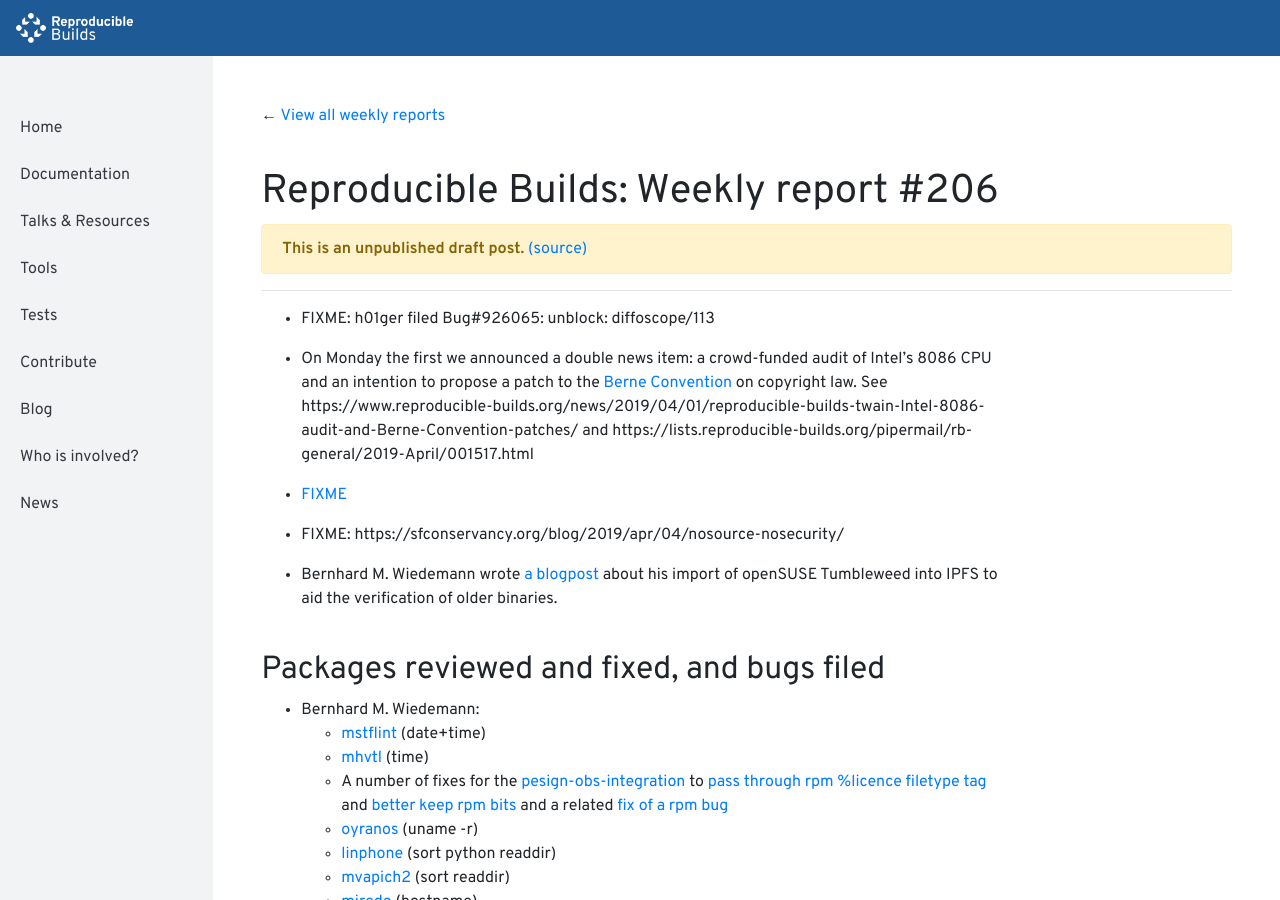
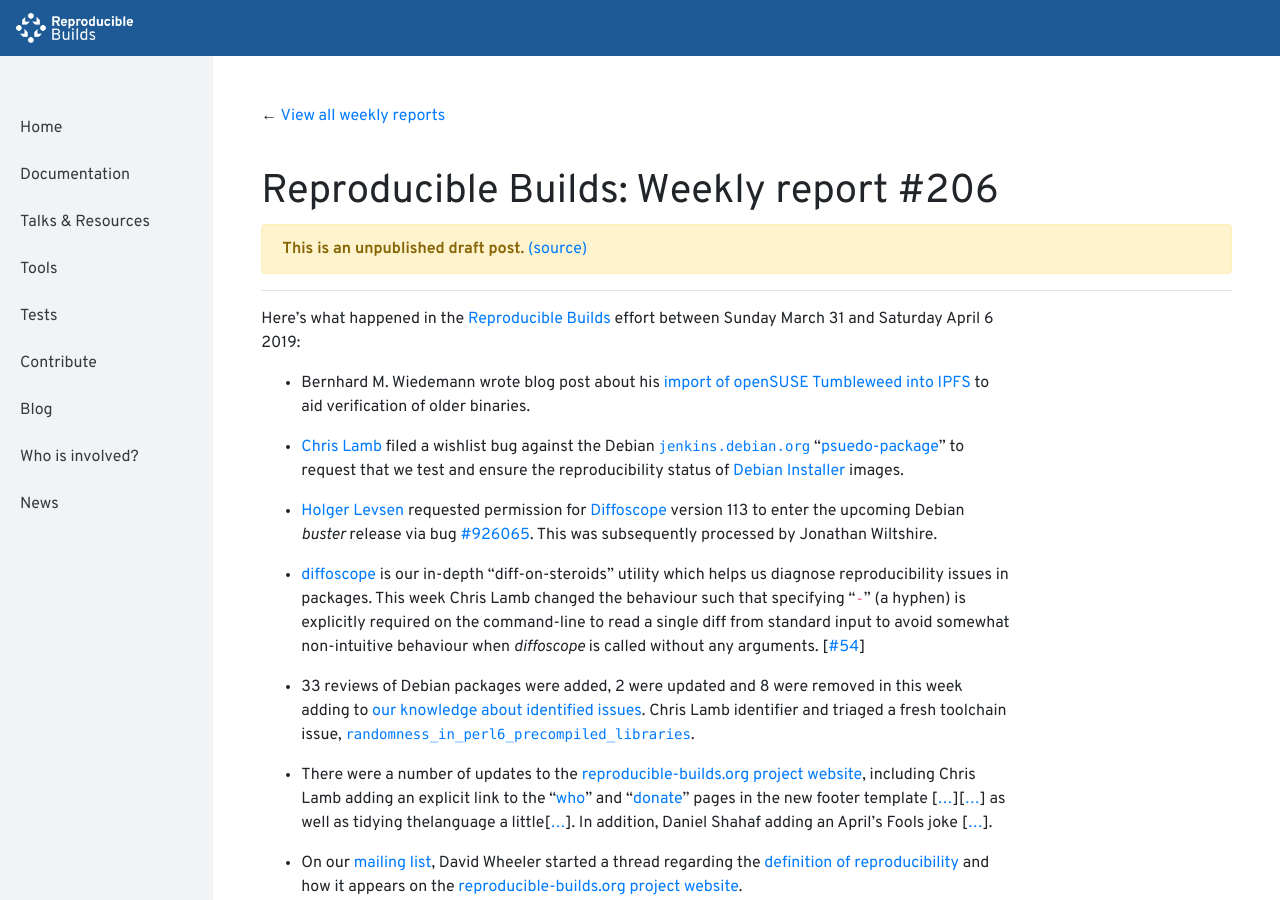
Before and after one commit to prototypefund/reproducible-website, a Jekyll site: the page built from _blog/posts/206.md, in a window 1280 px wide and 900 px high. Built offline with Jekyll 4.4.1, drawn with Linux system fonts in a browser that asks for light colours; some of the changed text lies outside the part shown.

Commit message:
Initial draft.

```diff
--- a/_blog/posts/206.md
+++ b/_blog/posts/206.md
@@ -3,31 +3,72 @@
 week: 206
 ---
 
-* FIXME: h01ger filed Bug#926065: unblock: diffoscope/113
+Here's what happened in the [Reproducible Builds](https://reproducible-builds.org) effort between Sunday March 31 and Saturday April 6 2019:
 
-* On Monday the first we announced a double news item: a crowd-funded audit of Intel's 8086 CPU and an intention to propose a patch to the [Berne Convention](https://en.wikipedia.org/wiki/Berne_Convention) on copyright law. See https://www.reproducible-builds.org/news/2019/04/01/reproducible-builds-twain-Intel-8086-audit-and-Berne-Convention-patches/ and https://lists.reproducible-builds.org/pipermail/rb-general/2019-April/001517.html
+* Bernhard M. Wiedemann wrote blog post about his [import of openSUSE Tumbleweed into IPFS](https://lizards.opensuse.org/2019/04/03/experimental-opensuse-mirror-via-ipfs/) to aid verification of older binaries.
+
+* [Chris Lamb](https://chris-lamb.co.uk/) filed a wishlist bug against the Debian [`jenkins.debian.org`](http://bugs.debian.org/jenkins.debian.org) "[psuedo-package](https://www.debian.org/Bugs/pseudo-packages)" to request that we test and ensure the reproducibility status of [Debian Installer](https://www.debian.org/devel/debian-installer/) images.
+
+* [Holger Levsen](http://layer-acht.org/thinking/) requested permission for [Diffoscope](https://diffoscope.org/) version 113 to enter the upcoming Debian *buster* release via bug [#926065](https://bugs.debian.org/926065). This was subsequently processed by Jonathan Wiltshire.
+
+* [diffoscope](https://diffoscope.org/) is our in-depth "diff-on-steroids" utility which helps us diagnose reproducibility issues in packages. This week Chris Lamb changed the behaviour such that specifying "`-`" (a hyphen) is explicitly required on the command-line to read a single diff from standard input to avoid somewhat non-intuitive behaviour when *diffoscope* is called without any arguments.&nbsp;[[#54](https://salsa.debian.org/reproducible-builds/diffoscope/issues/54)]
+
+* 33 reviews of Debian packages were added, 2 were updated and 8 were removed in this week adding to [our knowledge about identified issues](https://tests.reproducible-builds.org/debian/index_issues.html). Chris Lamb identifier and triaged a fresh toolchain issue, [`randomness_in_perl6_precompiled_libraries`](https://salsa.debian.org/reproducible-builds/reproducible-notes/commit/b718ab29).
+
+* There were a number of updates to the [reproducible-builds.org project website](https://reproducible-builds.org), including Chris Lamb adding an explicit link to the "[who]({{ "/who/" | prepend: site.baseurl }})" and "[donate]({{ "/donate/" | prepend: site.baseurl }})" pages in the new footer template [[...](https://salsa.debian.org/reproducible-builds/reproducible-website/commit/2d14946)][[...](https://salsa.debian.org/reproducible-builds/reproducible-website/commit/7a95a81)] as well as tidying thelanguage a little[[...](https://salsa.debian.org/reproducible-builds/reproducible-website/commit/7a222f0)]. In addition, Daniel Shahaf adding an April's Fools joke [[...](https://salsa.debian.org/reproducible-builds/reproducible-website/commit/68f4b00)].
+
+* On our [mailing list](https://lists.reproducible-builds.org/pipermail/rb-general/), David Wheeler started a thread regarding the [definition of reproducibility](https://lists.reproducible-builds.org/pipermail/rb-general/2019-April/001523.html) and how it appears on the [reproducible-builds.org project website](https://reproducible-builds.org).
+
+* Chris Lamb updated the [LetsEncrypt](https://letsencrypt.org/) SSL certificate for [buildinfo.debian.net](https://buildinfo.debian.net).
+
+* On the [Software Freedom Conservancy](https://sfconservancy.org/) blog, [Pamela Chestek](https://chesteklegal.com/) wrote a post titled "[Do You Know Where Your Code Came From?](https://sfconservancy.org/blog/2019/apr/04/nosource-nosecurity/) which references the Reproducible Builds project. In addition,Reproducible Builds (and supply chain security in general) were mentioned on [episode 15 of the LibreLounge podcast](https://librelounge.org/episodes/episode-15-at-libre-planet-with-sean-obrien.html).
 
 
-* [FIXME](#926242)
+## Packages reviewed and fixed, and bugs filed
 
-* FIXME: https://sfconservancy.org/blog/2019/apr/04/nosource-nosecurity/
-
-* Bernhard M. Wiedemann wrote [a blogpost](https://lizards.opensuse.org/2019/04/03/experimental-opensuse-mirror-via-ipfs/) about his import of openSUSE Tumbleweed into IPFS to aid the verification of older binaries.
-
-## Packages reviewed and fixed, and bugs filed
 * Bernhard M. Wiedemann:
-    * [mstflint](https://github.com/Mellanox/mstflint/pull/57) (date+time)
+    * [mstflint](https://github.com/Mellanox/mstflint/pull/57) (date/time)
     * [mhvtl](https://github.com/markh794/mhvtl/pull/39) (time)
-    * A number of fixes for the [pesign-obs-integration](https://github.com/openSUSE/pesign-obs-integration) to [pass through rpm %licence filetype tag](https://github.com/openSUSE/pesign-obs-integration/pull/13) and [better keep rpm bits](https://github.com/openSUSE/pesign-obs-integration/pull/14) and a related [fix of a rpm bug](https://github.com/rpm-software-management/rpm/pull/656)
-    * [oyranos](https://github.com/oyranos-cms/oyranos/pull/52) (uname -r)
-    * [linphone](https://github.com/BelledonneCommunications/linphone/pull/112) (sort python readdir)
-    * [mvapich2](http://mailman.cse.ohio-state.edu/pipermail/mvapich-discuss/2019-April/006837.html) (sort readdir)
+    * A number of fixes for the [pesign-obs-integration](https://github.com/openSUSE/pesign-obs-integration) to [pass through RPM `%licence` filetype tag](https://github.com/openSUSE/pesign-obs-integration/pull/13) and [better keep RPM bits](https://github.com/openSUSE/pesign-obs-integration/pull/14) and a related [fix of an RPM bug](https://github.com/rpm-software-management/rpm/pull/656)
+    * [oyranos](https://github.com/oyranos-cms/oyranos/pull/52) (`uname -r`)
+    * [linphone](https://github.com/BelledonneCommunications/linphone/pull/112) (sort Python `readdir`)
+    * [mvapich2](http://mailman.cse.ohio-state.edu/pipermail/mvapich-discuss/2019-April/006837.html) (sort `readdir`)
     * [miredo](http://git.remlab.net/gitweb/?p=miredo.git;a=commitdiff;h=a31ef243d0038bf22bfe5f03b9f377a8819c5da0) (hostname)
-    * [python-Django1](https://build.opensuse.org/request/show/690652) (FTBFS-2028)
+    * [python-Django1](https://build.opensuse.org/request/show/690652) ("FTBFS-2028")
     * [inotify-tools](https://build.opensuse.org/request/show/691329) (date [orphaned upstream](https://github.com/rvoicilas/inotify-tools/pull/97))
-    * [warzone2100](https://build.opensuse.org/request/show/691438) (sort zip -X [already upstream](https://github.com/Warzone2100/warzone2100/pull/98))
+    * [warzone2100](https://build.opensuse.org/request/show/691438) (`sort zip -X` [already upstream](https://github.com/Warzone2100/warzone2100/pull/98))
     * [diffoscope](https://build.opensuse.org/request/show/691762) (update to version 113)
 
-* [Chris Lamb updated the SSL certificate for buildinfo.debian.net](https://buildinfo.debian.net)
+* Chris Lamb:
+    * [#926298](https://bugs.debian.org/926298) filed against [adms](https://tracker.debian.org/pkg/adms).
+    * [#926300](https://bugs.debian.org/926300) filed against [qpid-proton](https://tracker.debian.org/pkg/qpid-proton).
+    * [#926301](https://bugs.debian.org/926301) filed against [coda](https://tracker.debian.org/pkg/coda).
+    * [#926421](https://bugs.debian.org/926421) filed against [netcdf-parallel](https://tracker.debian.org/pkg/netcdf-parallel).
 
-* [Reproducible Builds and supply chain security in general mentioned on episode 15 of the LibreLounge podcast approx 9m in.](https://librelounge.org/episodes/episode-15-at-libre-planet-with-sean-obrien.html)
+
+## Test framework development
+
+* We operate a comprehensive [Jenkins](https://jenkins.io/)-based testing framework that powers [tests.reproducible-builds.org](https://tests.reproducible-builds.org). The following changes were done this week:
+
+* Chris Lamb:
+    * Avoid double spaces in IRC output, eg. "`Failed  http://example.com/`".&nbsp;[[...](https://salsa.debian.org/qa/jenkins.debian.net/commit/f4b80011)]
+
+* Holger Levsen:
+    * Don't turn nodes offline too quickly.&nbsp;[[...](https://salsa.debian.org/qa/jenkins.debian.net/commit/0e33802d)]
+    * Add new experimental [buildinfos.debian.net](https://buildinfos.debian.net) service.&nbsp;[[...](https://salsa.debian.org/qa/jenkins.debian.net/commit/4bcef9ec)]
+    * Allow "long-running" `.buildinfo` download runners.&nbsp;[[...](https://salsa.debian.org/qa/jenkins.debian.net/commit/3cf2f09d)]
+    * Node maintenance.&nbsp;[[...](https://salsa.debian.org/qa/jenkins.debian.net/commit/84e2ca8e)][[...](https://salsa.debian.org/qa/jenkins.debian.net/commit/993c6772)][[...](https://salsa.debian.org/qa/jenkins.debian.net/commit/fc38984b)][[...](https://salsa.debian.org/qa/jenkins.debian.net/commit/0b0ec92b)][[...](https://salsa.debian.org/qa/jenkins.debian.net/commit/81c9cc0b)]
+
+* Mattia Rizzolo:
+    * Apply [`flake8`](http://flake8.pycqa.org/en/latest/) to the `email2irc.py` script.&nbsp;[[...](https://salsa.debian.org/qa/jenkins.debian.net/commit/31f0e955)]
+    * Use "`[check-valid-until=no]`" over "`Acquire::Check-Valid-Until`" in our [APT](https://en.wikipedia.org/wiki/APT_(Debian)) serup.&nbsp;[[...](https://salsa.debian.org/qa/jenkins.debian.net/commit/bbe0f1b2)]
+    * Install the `python3-yaml` library everywhere as it is needed by the deploy script.&nbsp;[[...](https://salsa.debian.org/qa/jenkins.debian.net/commit/46d33b21)]
+    * Special-case the `src:debian-installer` package as it has "special" download requirements.&nbsp;[[...](https://salsa.debian.org/qa/jenkins.debian.net/commit/e3117ca2)] (see [#926242](https://bugs.debian.org/926242))
+    * Add the new `reproducible-builds.org` [MX records](https://en.wikipedia.org/wiki/MX_record) to our [Munin](http://munin-monitoring.org/) confurations.&nbsp;[[...](https://salsa.debian.org/qa/jenkins.debian.net/commit/9ddd1042)]
+    * Drop the old [Alioth](https://en.wikipedia.org/wiki/Alioth_(Debian)) OpenSSH key from Jenkins' `authorized_keys`.&nbsp;[[...](https://salsa.debian.org/qa/jenkins.debian.net/commit/116e7a39)]
+    * Node maintenance.&nbsp;[[...](https://salsa.debian.org/qa/jenkins.debian.net/commit/a780e10f)]
+
+
+---
+
+This week's edition was written by Bernhard M. Wiedemann, Chris Lamb, Daniel Shahaf, Holger Levsen & reviewed by a bunch of Reproducible Builds folks on IRC & the mailing lists.
```
